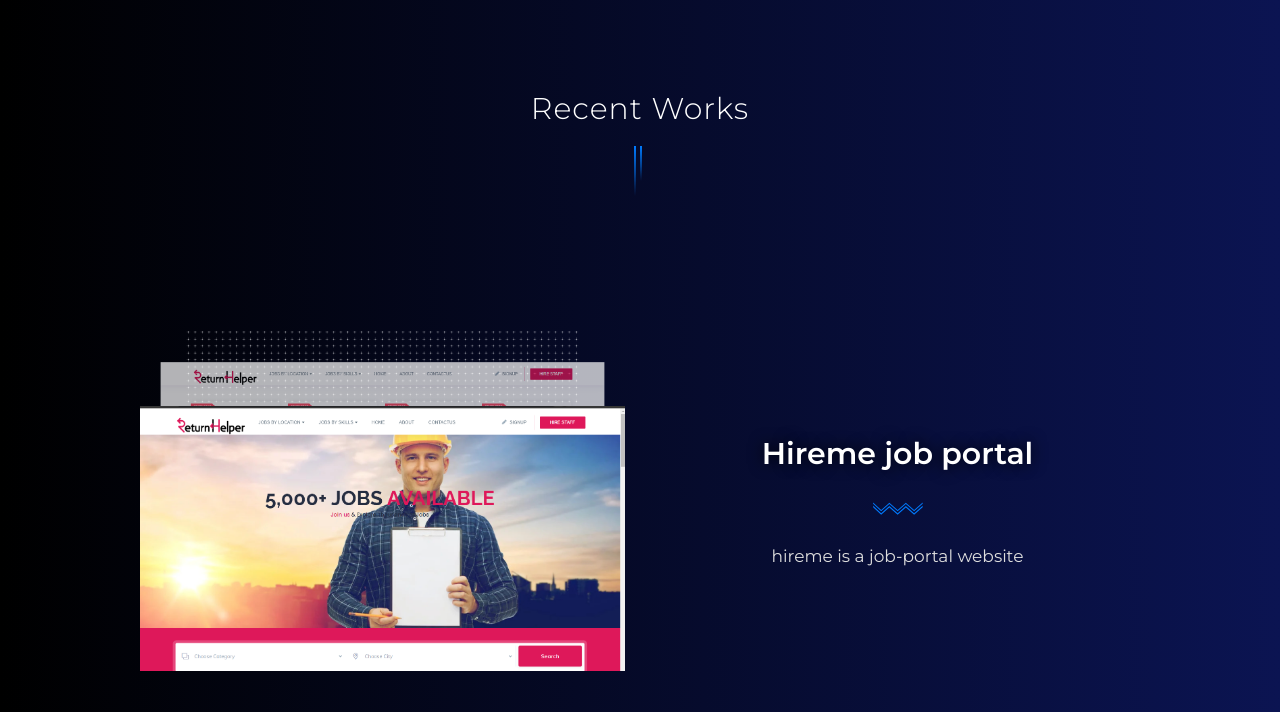
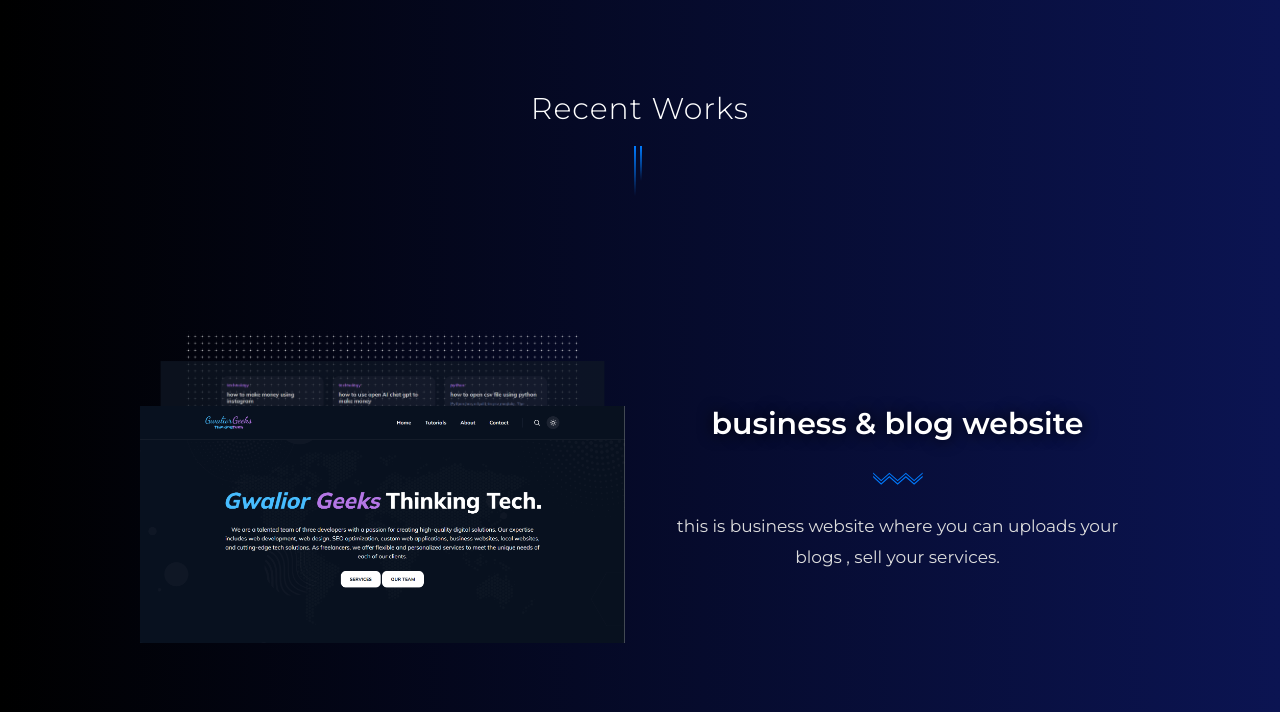
Before and after one commit to yogeshsaahu/yogeshsaahu.github.io, a plain HTML site: page all-works.html in a window 1280 px wide. Shown: the part 88-800 px from the top of the page. Drawn offline with Linux system fonts and the light colour scheme; files whose address does not match are found by name.

Commit message:
added a new site in portfolio

```diff
--- a/all-works.html
+++ b/all-works.html
@@ -72,6 +72,31 @@
 
 
                                    <!-- work single item  -->
+                                   <div id="about" class="about_wrapper">
+                                    <div class="about">
+                                        <div class="row justify-content-center align-items-center">
+                                            <div class="col-lg-6 col-md-6">
+                                                <!-- start about image -->
+                                                <div class="about_img">
+                                                    <img class="about_img_1 top" src="img/gwaliorgeeks.png" alt="">
+                                                    <img class="about_img_2 bottom" src="img/gwaliorgeeks2.png" alt="">
+                                                </div>
+                                                <!-- end about image -->
+                                            </div>
+                                            <div class="col-lg-6 col-md-6">
+                                                <!-- start about details -->
+                                                <div class="about_info">
+                                                    <h4>business & blog website</h4>
+                                                    <img class="zigzag" src="img/zigzag.svg" alt="">
+                                                    <p class="about_desc">this is business website  where you can uploads your blogs , sell your services.  </p>
+
+                                                </div>
+                                                <!-- end about details -->
+                                            </div>
+                                        </div>
+                                    </div>
+                                </div>
+
                                 <div id="about" class="about_wrapper">
                                     <div class="about">
                                         <div class="row justify-content-center align-items-center">
```
Also changed, not shown: index.html (+14 -0 lines), img/about_photo_1.jpg (deleted), img/about_photo_2.jpg (deleted), img/gwaliorgeeks.png (added), img/gwaliorgeeks2.png (added), img/testimonials/test_01.jpg (deleted), img/testimonials/test_02.jpg (deleted), img/testimonials/test_03.jpg (deleted).
